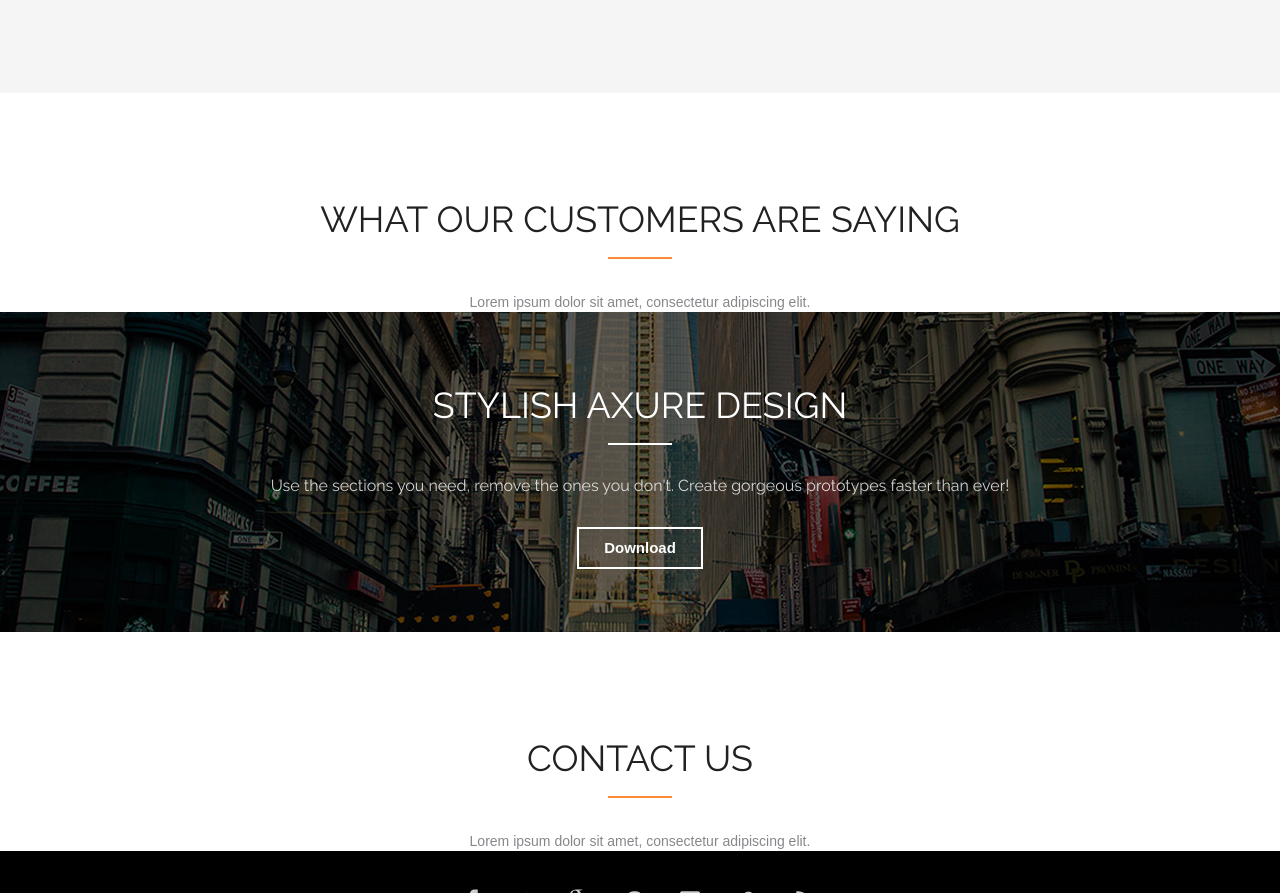
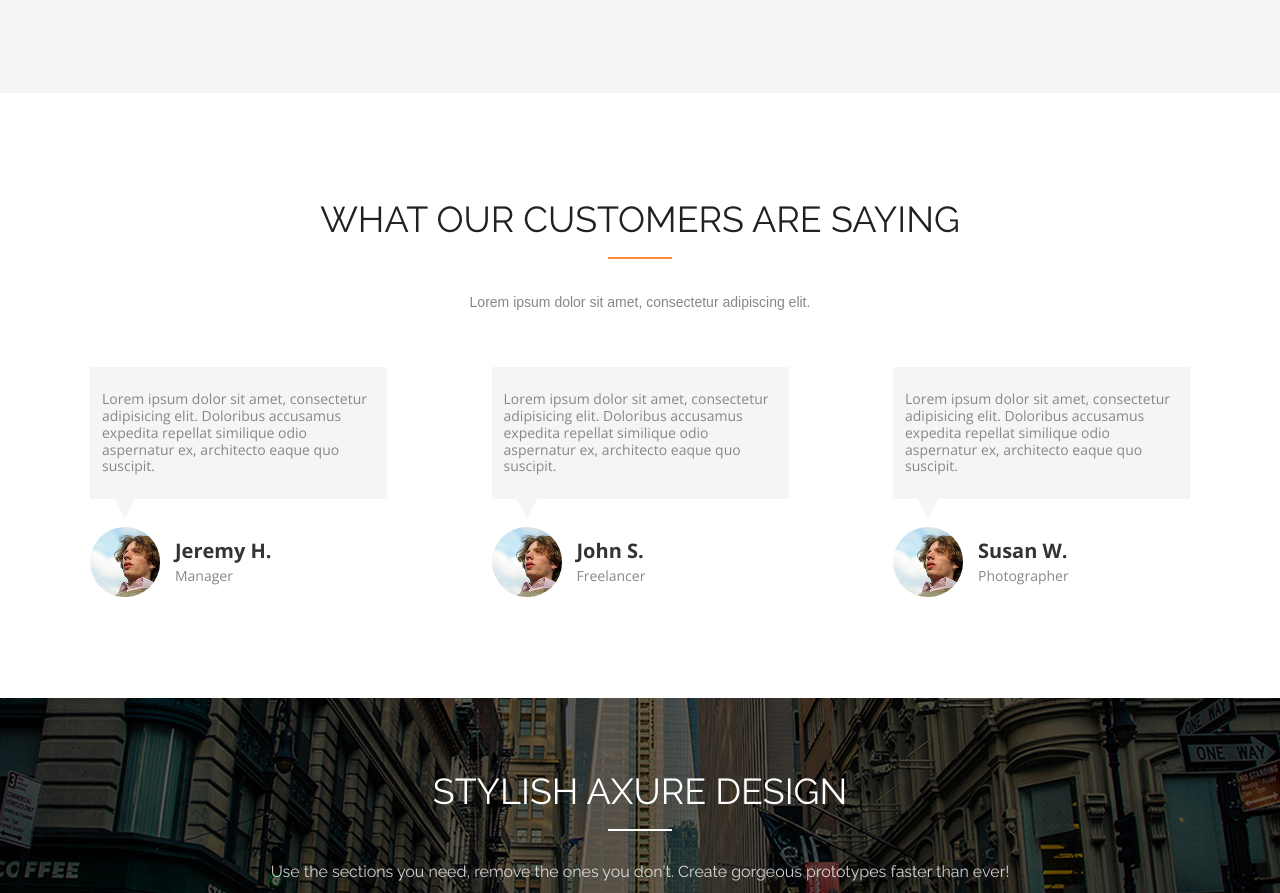
Before and after one commit to ephadeev/AXIT-landing, a plain HTML site: page index.html in a window 1280 px wide. Shown: the part 2547-3440 px from the top of the page. Drawn offline with nearby package versions, Linux system fonts and the light colour scheme.

Commit message:
almost finished reviews block

```diff
--- a/css/style.css
+++ b/css/style.css
@@ -459,7 +459,71 @@ a {
 	margin-bottom: 96px;
 }
 
-/* Reviews */
+/* Reviews */		/* h: 591px */
+.reviews {
+	margin-bottom: 101px;
+}
+
+.reviews__container {
+	display: flex;
+	justify-content: space-between;
+	margin-top: 55px;
+}
+
+.reviews__item {
+
+}
+
+.reviews__text {
+	font-size: 14px;
+	font-family: "Open Sans", sans-serif;
+	color: rgb(134, 135, 139);
+	line-height: 1.2;
+	width: 273px;
+	background-color: #f5f5f5;
+	padding: 24px 12px;
+}
+
+.triangle-container {
+	width: 70px;
+}
+
+.triangle-down {
+	width: 0;
+	height: 0;
+	border-left: 10px solid transparent;
+	border-right: 10px solid transparent;
+	border-top: 20px solid #f5f5f5;
+	margin: 0 auto 8px;
+}
+
+.reviews__authors {
+	height: 70px;
+	display: flex;
+	justify-content: start;
+}
+
+.reviews__image {
+	margin-right: 15px;
+}
+
+.reviews__author {
+	margin: auto 0;
+}
+
+.reviews__name {
+	font-size: 20px;
+	font-family: "Open Sans", sans-serif;
+	color: rgb(51, 51, 51);
+	font-weight: bold;
+	margin-bottom: 8px;
+}
+
+.reviews__profession {
+	font-size: 14px;
+	font-family: "Open Sans", sans-serif;
+	color: rgb(134, 135, 139);
+}
 
 /* Design */			/* height: 320px; */
 .design {
--- a/index.html
+++ b/index.html
@@ -201,6 +201,66 @@
 			<div class="container">
 				<h2 id="reviews" class="titles">What our customers are saying</h2>
                 <p class="texts">Lorem ipsum dolor sit amet, consectetur adipiscing elit.</p>
+				<div class="reviews__container">
+					<div class="reviews__item">
+						<div class="reviews__text">
+							Lorem ipsum dolor sit amet,
+							consectetur adipisicing elit. Doloribus
+							accusamus expedita repellat similique
+							odio aspernatur ex, architecto eaque
+							quo suscipit.
+						</div>
+						<div class="triangle-container">
+							<div class="triangle-down"></div>
+						</div>
+						<div class="reviews__authors">
+							<img src="img/reviews__avatar.png" alt="author's face" class="reviews__image" />
+							<div class="reviews__author">
+								<div class="reviews__name">Jeremy H.</div>
+								<div class="reviews__profession">Manager</div>
+							</div>
+						</div>
+					</div>
+					<div class="reviews__item">
+						<div class="reviews__text">
+							Lorem ipsum dolor sit amet,
+							consectetur adipisicing elit. Doloribus
+							accusamus expedita repellat similique
+							odio aspernatur ex, architecto eaque
+							quo suscipit.
+						</div>
+						<div class="triangle-container">
+							<div class="triangle-down"></div>
+						</div>
+						<div class="reviews__authors">
+							<img src="img/reviews__avatar.png" alt="author's face" class="reviews__image" />
+							<div class="reviews__author">
+								<div class="reviews__name">John S.</div>
+								<div class="reviews__profession">Freelancer</div>
+							</div>
+						</div>
+					</div>
+					<div class="reviews__item">
+						<div class="reviews__text">
+							Lorem ipsum dolor sit amet,
+							consectetur adipisicing elit. Doloribus
+							accusamus expedita repellat similique
+							odio aspernatur ex, architecto eaque
+							quo suscipit.
+						</div>
+						<div class="triangle-container">
+							<div class="triangle-down"></div>
+						</div>
+						<div class="reviews__authors">
+							<img src="img/reviews__avatar.png" alt="author's face" class="reviews__image" />
+							<div class="reviews__author">
+								<div class="reviews__name">Susan W.</div>
+								<div class="reviews__profession">Photographer</div>
+							</div>
+						</div>
+					</div>
+				</div>
+
                 <!--
                 там у цитат есть снизу треугольничек
                  делаем пустой див и вот так стилизуем:
```
Also changed, not shown: img/reviews__avatar.png (added).
